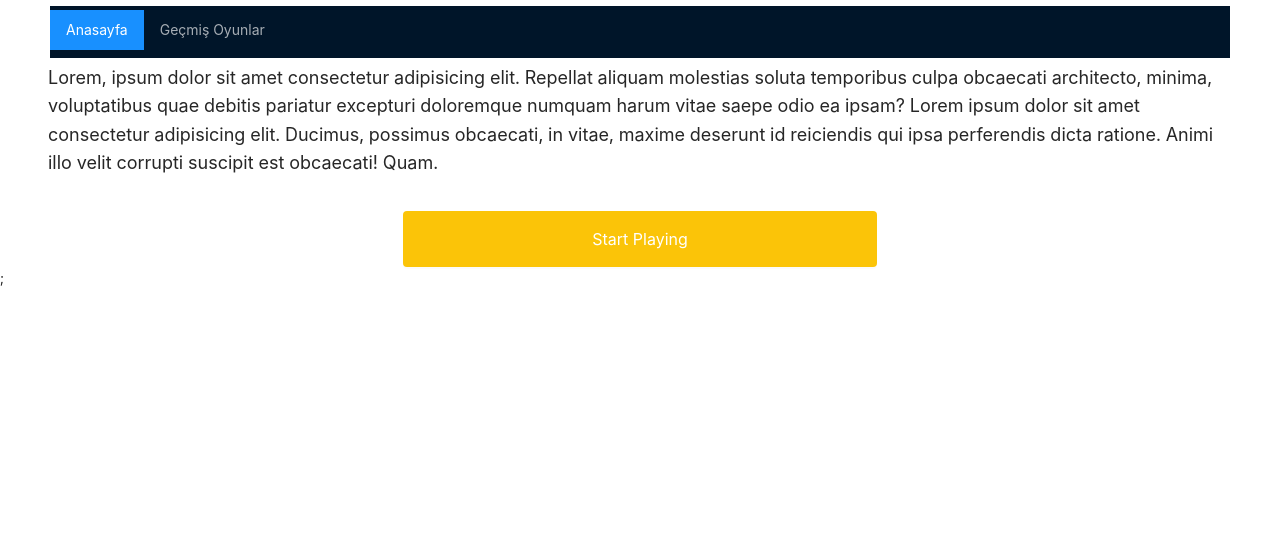
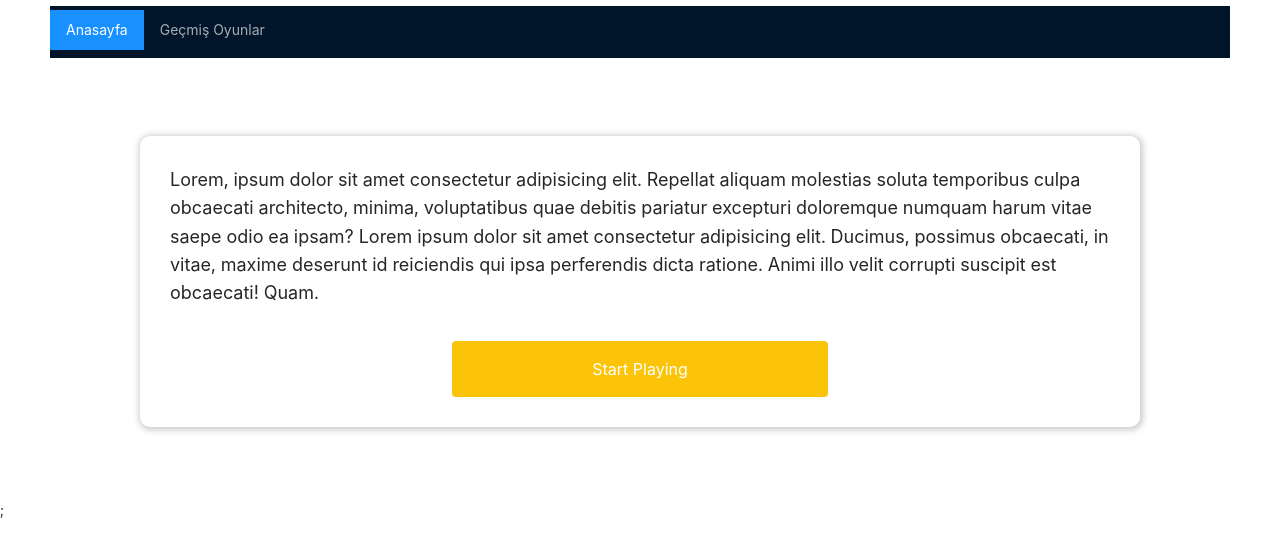
Before and after one commit to gucal/sudoku-app, a Next.js app: page / in a window 1280 px wide. Shown: the top 556 px of the page. Built offline with nearby package versions, Linux system fonts and the light colour scheme.

Commit message:
home page design changed

```diff
--- a/pages/index.js
+++ b/pages/index.js
@@ -7,29 +7,23 @@ function Home() {
 
   return (
     <div className="wrapper">
-      <Row gutter={[16, 16]} className="container">
+      <div className="card">
+        <Row gutter={[16, 16]}>
           <Col span={24}>
             <p className="introduction-text">
               Lorem, ipsum dolor sit amet consectetur adipisicing elit. Repellat
               aliquam molestias soluta temporibus culpa obcaecati architecto,
               minima, voluptatibus quae debitis pariatur excepturi doloremque
-            numquam harum vitae saepe odio ea ipsam? Lorem ipsum dolor sit amet
-            consectetur adipisicing elit. Ducimus, possimus obcaecati, in vitae,
-            maxime deserunt id reiciendis qui ipsa perferendis dicta ratione.
-            Animi illo velit corrupti suscipit est obcaecati! Quam.
+              numquam harum vitae saepe odio ea ipsam? Lorem ipsum dolor sit
+              amet consectetur adipisicing elit. Ducimus, possimus obcaecati, in
+              vitae, maxime deserunt id reiciendis qui ipsa perferendis dicta
+              ratione. Animi illo velit corrupti suscipit est obcaecati! Quam.
             </p>
           </Col>
           <Col style={{ display: 'flex', justifyContent: 'center' }} span={24}>
             <Button
               onClick={() => router.push('/gamelist')}
-            style={{
-              width: '40%',
-              height: '56px',
-              background: '#FBC408',
-              color: '#fff',
-              border: 0,
-              borderRadius: 4,
-            }}
+              className="start-button"
               size="large"
             >
               Start Playing
@@ -37,6 +31,7 @@ function Home() {
           </Col>
         </Row>
       </div>
+    </div>
   );
 }
 
--- a/styles/globals.css
+++ b/styles/globals.css
@@ -18,9 +18,27 @@ a {
 .wrapper {
   display: flex;
   justify-content: center;
+  padding: 72px;
 }
 
 .container {
   max-width: 1200px;
   width: 100%;
 }
+
+.card {
+  width: 100%;
+  max-width: 1000px;
+  padding: 30px;
+  box-shadow: 1px 1px 6px 2px rgba(148, 144, 144, 0.47);
+  border-radius: 10px;
+}
+
+.start-button {
+  width: 40% !important;
+  height: 56px !important;
+  background: #fbc408 !important;
+  color: #fff !important;
+  border: 0 !important;
+  border-radius: 4px !important;
+}
```
Lines whose indentation alone changed are shown as unchanged.
